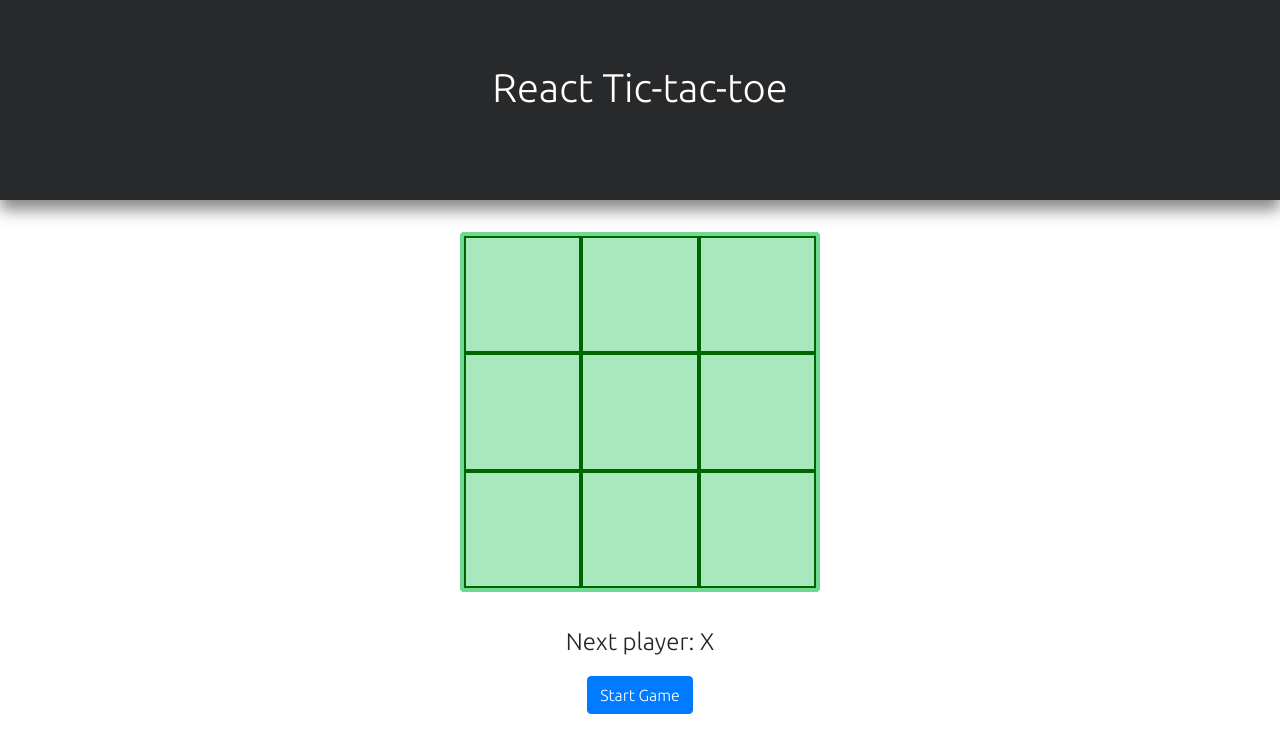
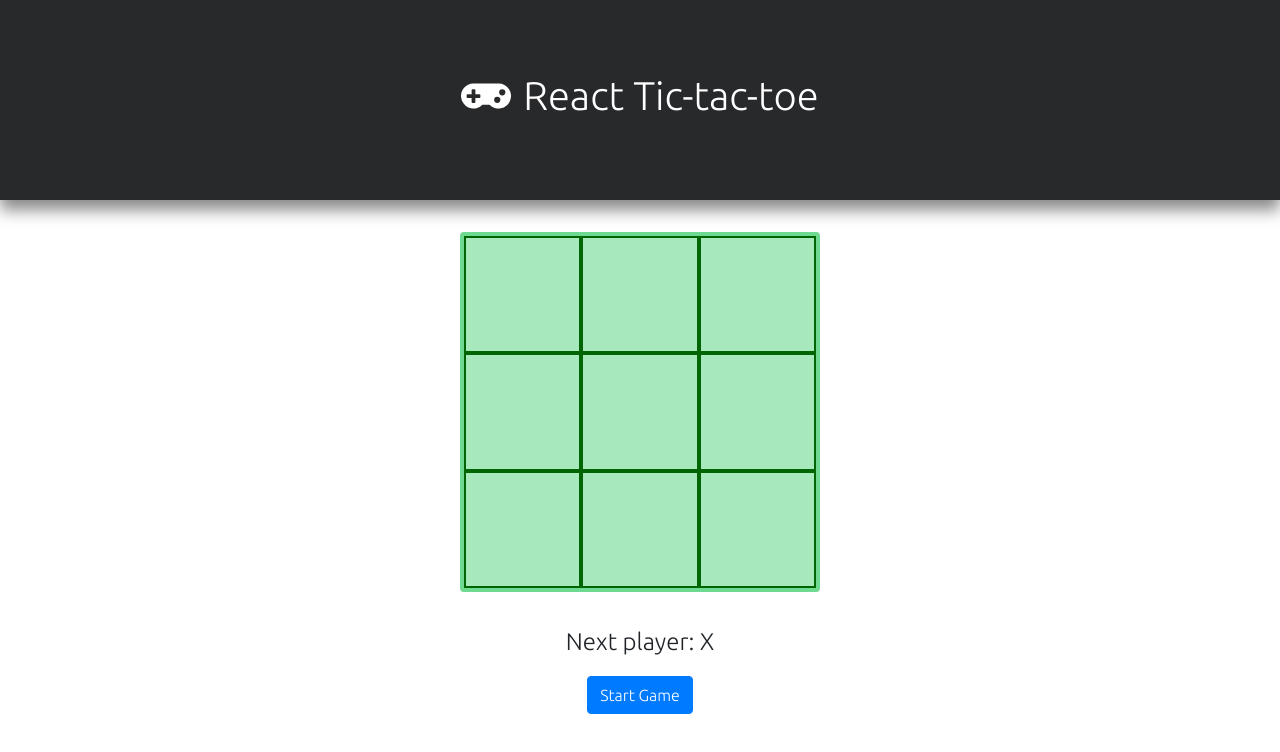
Before and after one commit to jfaMan/react-tic-tac-toe, a React (Create React App) app: page / in a window 1280 px wide. Shown: the top 752 px of the page. Built offline with nearby package versions, Linux system fonts and the light colour scheme.

Commit message:
added game logo

```diff
--- a/src/assets/stylesheets/application.scss
+++ b/src/assets/stylesheets/application.scss
@@ -37,18 +37,26 @@
 }
 
 .header {
+  display: flex;
+  justify-content: center;
+  align-items: center;
   background-color: #28292b;
   height: 200px;
   width: 100%;
   text-align: center;
   box-shadow: 0px 10px 15px #888888;
   h1 {
-    padding: 64px;
     color: white;
     text-shadow: white;
   }
-  button {
+  .btn {
     width: 100%;
+    margin-top: 32px;
+  }
+  .logo {
+    color: white;
+    margin: 0 12px 8px 0;
+    font-size: 40px;
   }
 }
 
--- a/src/components/Header.jsx
+++ b/src/components/Header.jsx
@@ -1,8 +1,11 @@
 import React from 'react';
+import { FontAwesomeIcon } from '@fortawesome/react-fontawesome';
+import { faGamepad } from '@fortawesome/free-solid-svg-icons';
 
 const Header = () => {
   return (
     <div className="header">
+      <FontAwesomeIcon icon={faGamepad} className="logo" />
       <h1>React Tic-tac-toe</h1>
     </div>
   )
```
